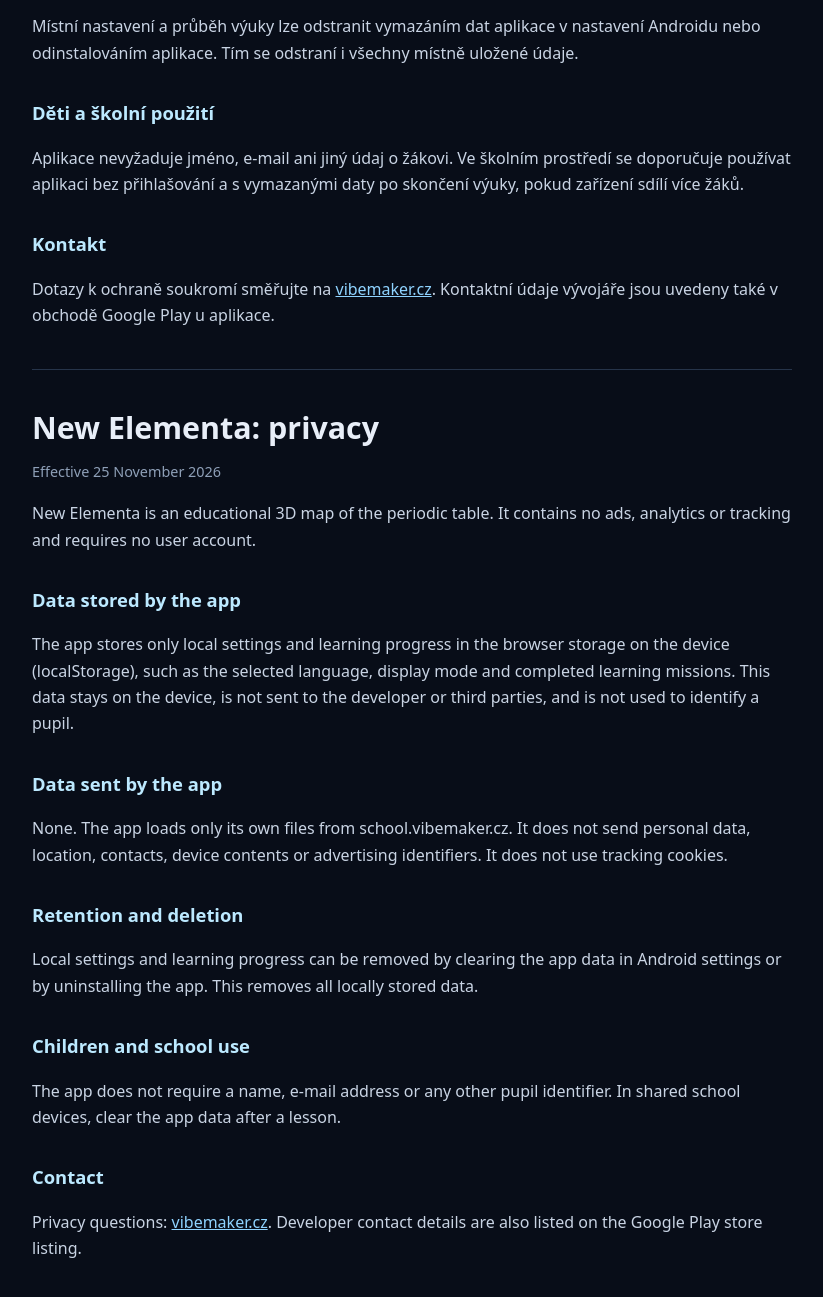
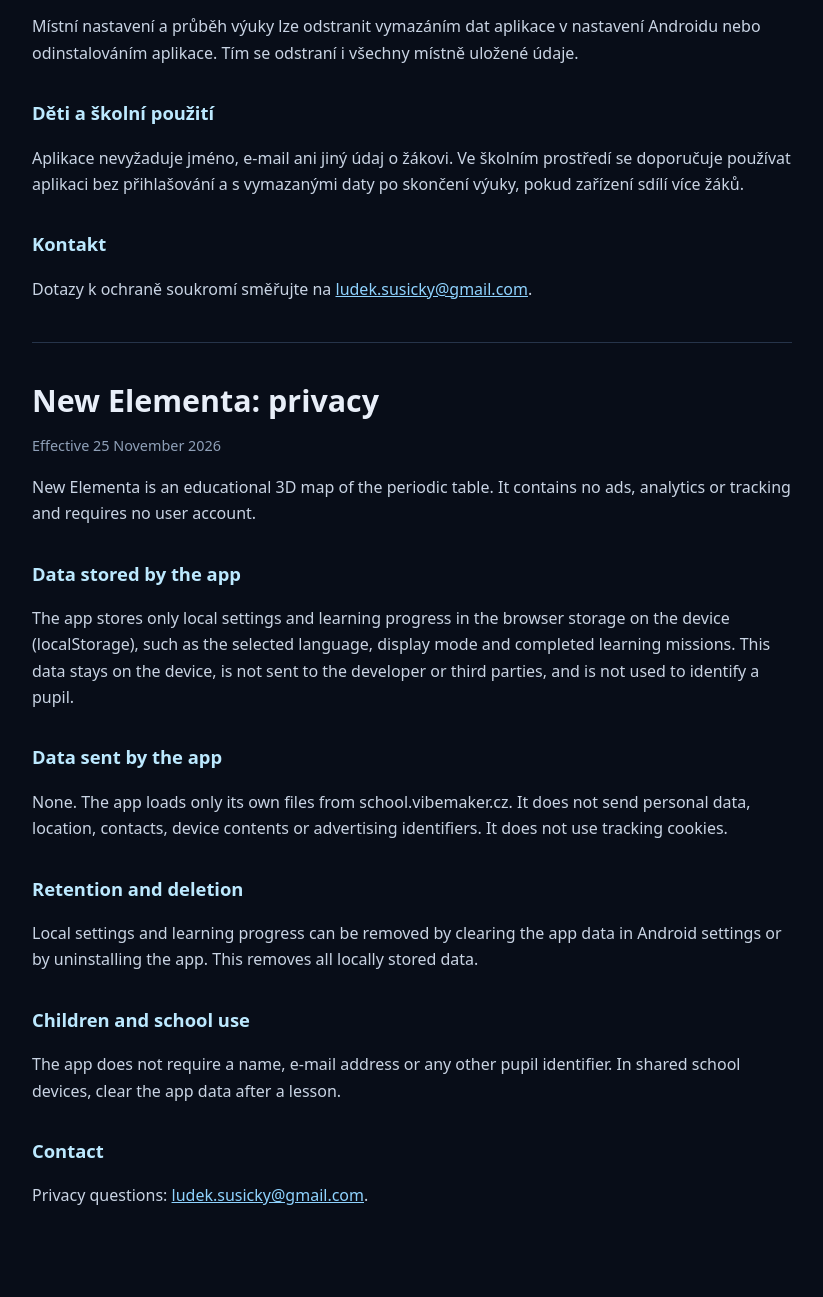
Before and after one commit to siberius/elementa, a plain HTML site: page privacy.html in a window 1280 px wide. Shown: the part 537-1834 px from the top of the page, without its empty margins (228-1051 px from the left). Drawn offline with Linux system fonts and the light colour scheme.

Commit message:
docs: add a direct privacy contact (#9)

```diff
--- a/privacy.html
+++ b/privacy.html
@@ -36,7 +36,7 @@
   <p>Aplikace nevyžaduje jméno, e-mail ani jiný údaj o žákovi. Ve školním prostředí se doporučuje používat aplikaci bez přihlašování a s vymazanými daty po skončení výuky, pokud zařízení sdílí více žáků.</p>
 
   <h2>Kontakt</h2>
-  <p>Dotazy k ochraně soukromí směřujte na <a href="https://vibemaker.cz/">vibemaker.cz</a>. Kontaktní údaje vývojáře jsou uvedeny také v obchodě Google Play u aplikace.</p>
+  <p>Dotazy k ochraně soukromí směřujte na <a href="mailto:ludek.susicky@gmail.com">ludek.susicky@gmail.com</a>.</p>
 
   <hr>
 
@@ -59,7 +59,7 @@
     <p>The app does not require a name, e-mail address or any other pupil identifier. In shared school devices, clear the app data after a lesson.</p>
 
     <h2>Contact</h2>
-    <p>Privacy questions: <a href="https://vibemaker.cz/">vibemaker.cz</a>. Developer contact details are also listed on the Google Play store listing.</p>
+    <p>Privacy questions: <a href="mailto:ludek.susicky@gmail.com">ludek.susicky@gmail.com</a>.</p>
   </div>
 </main>
 </body>
```
